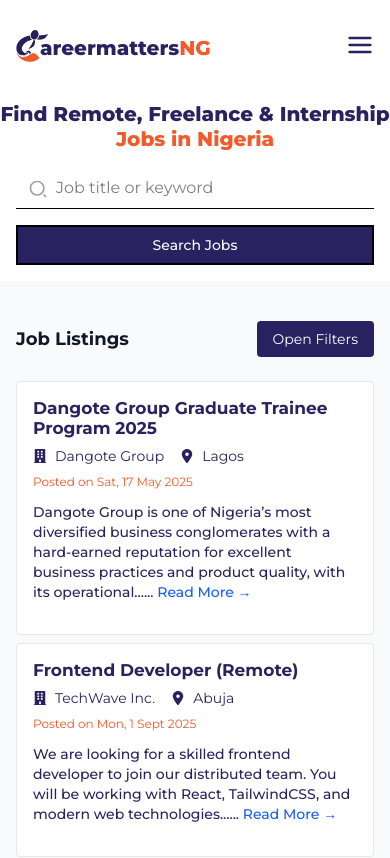
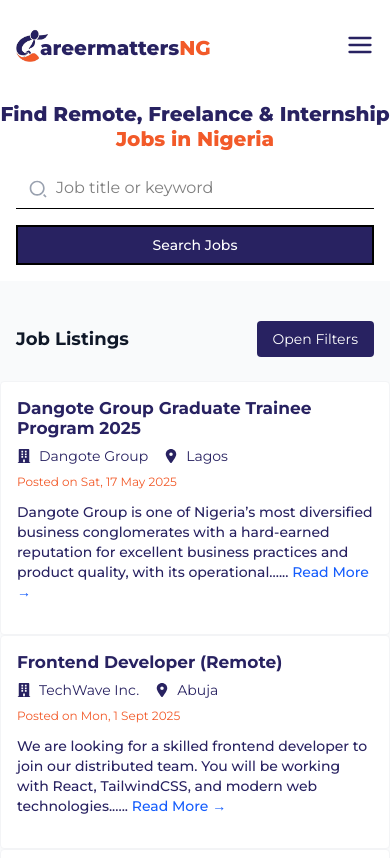
Before and after one commit to Olawoyin1/CMNG, a React (Vite) app: page / in a window 390 px wide. Shown: the top 858 px of the page. Built offline with nearby package versions, Linux system fonts and the light colour scheme.

Commit message:
job board responsiveness

```diff
--- a/src/components/JobBoard .tsx
+++ b/src/components/JobBoard .tsx
@@ -63,7 +63,7 @@
   });
 
   return (
-    <section className="w-full bg-gray-50 py-10 px-4">
+    <section className="w-full bg-gray-50 py-10">
       <div className="max-w-7xl mx-auto grid grid-cols-1 md:grid-cols-4 gap-8">
         {/* Mobile filter toggle */}
 
@@ -187,8 +187,8 @@
         </aside>
 
         {/* Job Listings */}
-        <main className="md:col-span-3 space-y-6">
-          <div className="flex items-center justify-between">
+        <main className="md:col-span-3   space-y-6">
+          <div className="flex items-center justify-between px-4 md:px-0">
             <h2 className="text-lg md:text-2xl font-bold text-gray-900">Job Listings</h2>
              <button
               onClick={() => setIsSidebarOpen(!isSidebarOpen)}
@@ -199,11 +199,11 @@
           </div>
 
           {filteredJobs.length > 0 ? (
-            <div className="grid gap-2">
+            <div className="grid md:gap-2">
               {filteredJobs.map((job) => (
                 <article
                   key={job.id}
-                  className="bg-white rounded border border-gray-200  p-4  transition"
+                  className="bg-white rounded border border-gray-100 md:border-gray-200  p-4  transition"
                 >
                   <h3 className="text-[17px] md:text-[18px] leading-5 font-bold text-gray-800 mb-2">
                     <Link
```
